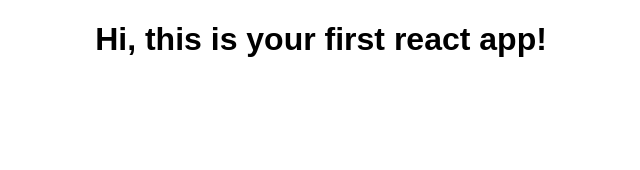
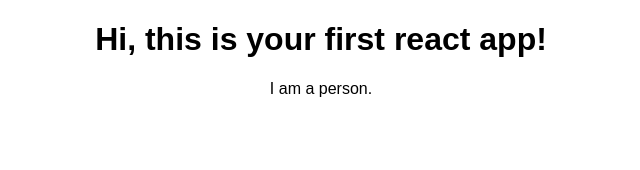
Before and after one commit to AlexBeje/course-react-complete-guide, a React (Create React App) app in the folder react-complete-guide/: page / in a window 1280 px wide. Shown: the top 170 px of the page, without its empty margins (319-959 px from the left). Built offline with nearby package versions, Linux system fonts and the light colour scheme.

Commit message:
📦 NEW: Created a "presentational" / "dumb" / "stateless" Person component.

```diff
--- a/react-complete-guide/src/App.js
+++ b/react-complete-guide/src/App.js
@@ -1,11 +1,13 @@
 import React, { Component } from "react";
 import "./App.css";
+import Person from "./Person/Person";
 
 class App extends Component {
   render() {
     return (
       <div className="App">
         <h1>Hi, this is your first react app!</h1>
+        <Person />
       </div>
     );
   }
--- /dev/null
+++ b/react-complete-guide/src/Person/Person.js
@@ -0,0 +1,7 @@
+import React from "react";
+
+const person = () => {
+  return <p>I am a person.</p>;
+};
+
+export default person;
```
